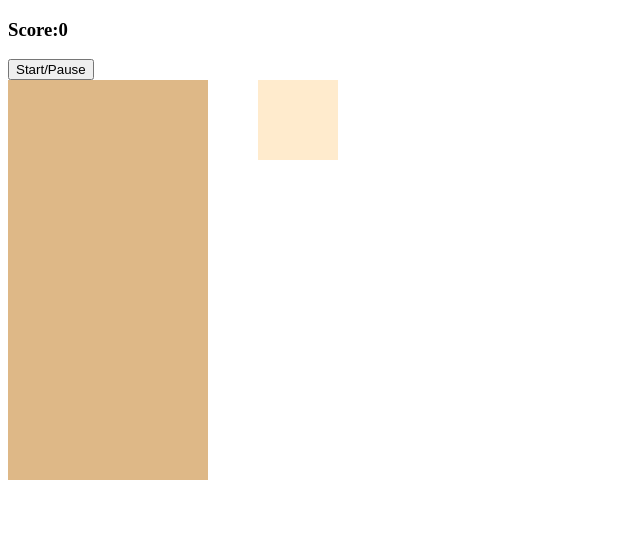
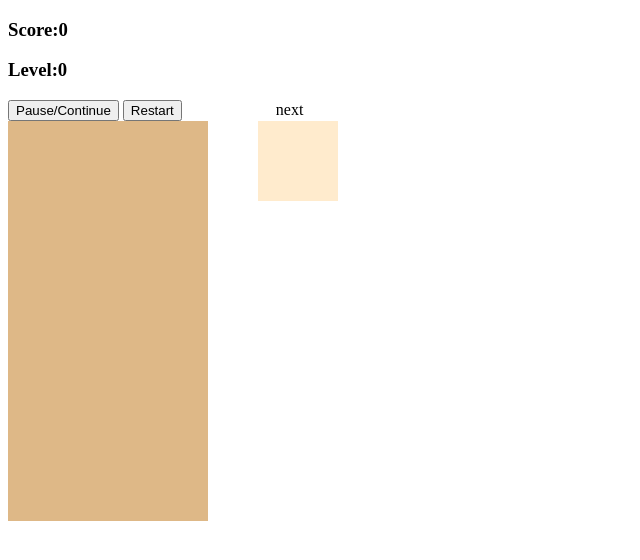
Before and after one commit to amitko92/Tetris, a plain HTML site: page index.html in a window 1280 px wide. Shown: the whole page, without its empty margins (0-640 px from the left). Drawn offline with Linux system fonts and the light colour scheme.

```diff
--- a/index.html
+++ b/index.html
@@ -8,9 +8,14 @@
     <title>Tetris</title>
 </head>
 <body>
-
-    <h3>Score:<span id="score">0</span></h3>
-    <button id="start-button">Start/Pause</button>
+    <div class="control-container">
+        <h3>Score:<span id="score">0</span></h3>
+        <h3>Level:<span id="level">0</span></h3>
+        <!--<button id="start-button">Start/Pause</button>-->
+        <button id="pause-button">Pause/Continue</button>
+        <button id="restart-button">Restart</button>
+        <label class="mini-grid-label">next</label>
+    </div>
 
     <div class="container">
         <div class="grid">
--- a/style.css
+++ b/style.css
@@ -33,3 +33,7 @@
     width: 20px;
     height: 20px;
 }
+
+.mini-grid-label{
+    margin-left: 90px;
+}
```
Also changed, not shown: 1 other file.
